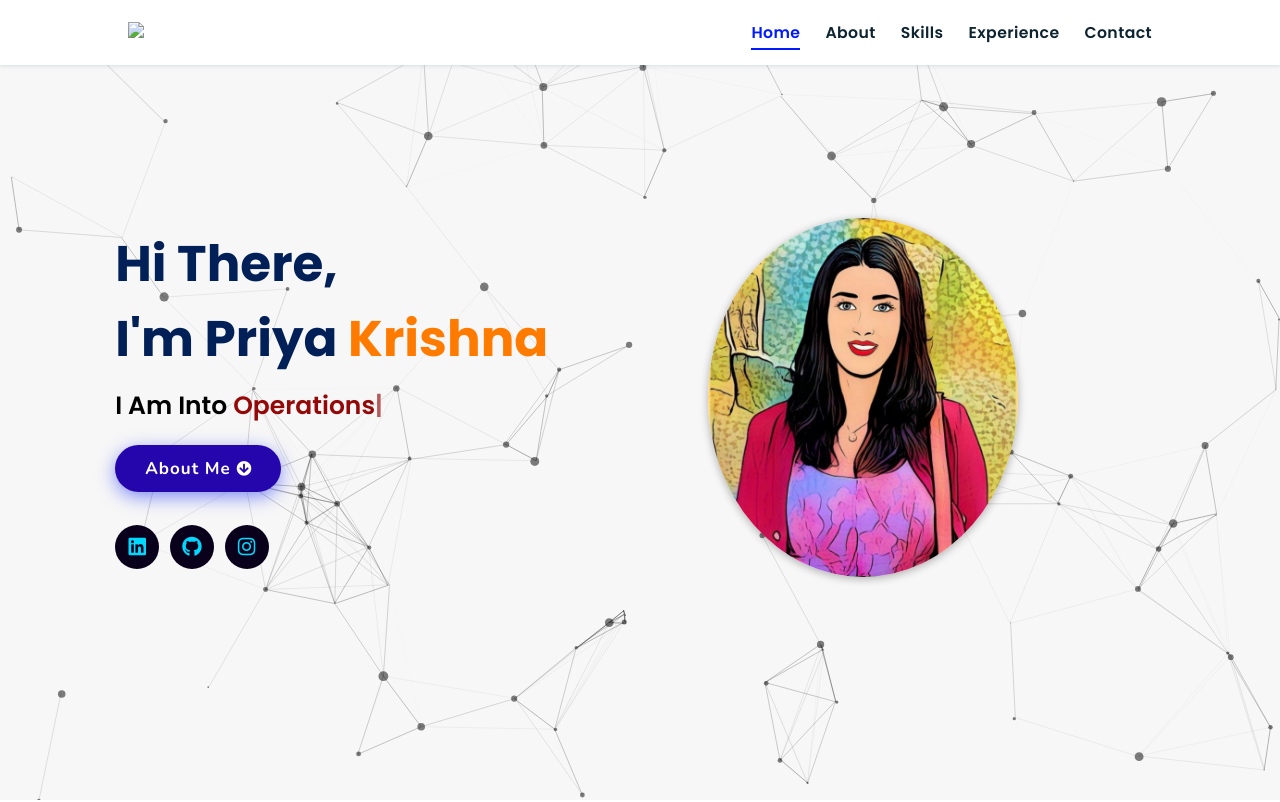
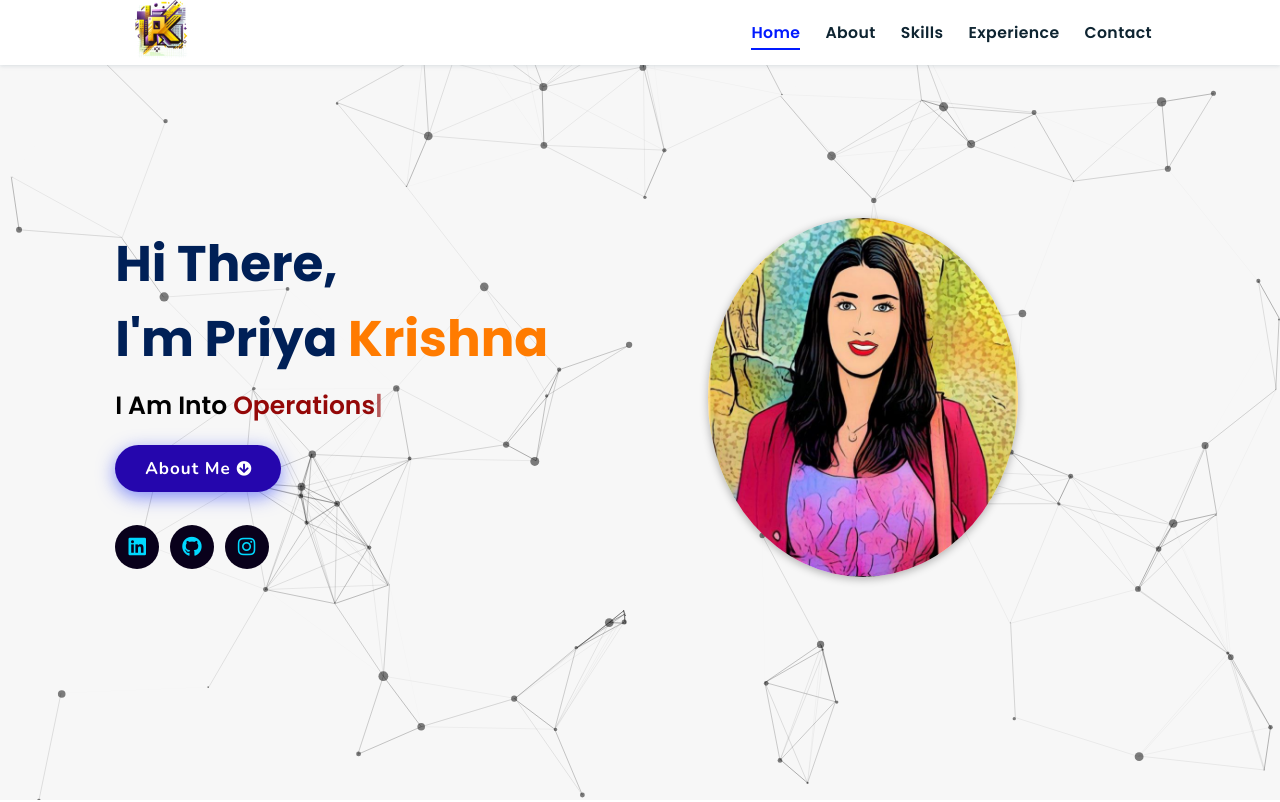
Before and after one commit to mspriyakk/priyakrishna, a plain HTML site: page index.html in a window 1280 px wide. Shown: the top 802 px of the page. Drawn offline with nearby package versions, Linux system fonts and the light colour scheme; the site is published under a folder, as on GitHub Pages, so addresses that start at the root find nothing.

Commit message:
update relative address path for logo, manifest

```diff
--- a/index.html
+++ b/index.html
@@ -14,7 +14,7 @@
     <link rel="apple-touch-icon" sizes="180x180" href="./assets/images/favicon/apple-touch-icon.png">
 <link rel="icon" type="image/png" sizes="32x32" href="./assets/images/favicon/favicon-32x32.png">
 <link rel="icon" type="image/png" sizes="16x16" href="./assets/images/favicon/favicon-16x16.png">
-<link rel="manifest" href="/site.webmanifest">
+<link rel="manifest" href="./assets/images/favicon/site.webmanifest">
     <title>Portfolio | Priya Krishna</title>
 </head>
 <body oncontextmenu="return false">
@@ -26,7 +26,7 @@
 
 <!-- navbar starts -->
 <header>
-  <a href="/" class="logo"><img src="/assets/images/logo.png"></a>
+  <a href="/" class="logo"><img src="./assets/images/logo.png"></a>
 
         <div id="menu" class="fas fa-bars"></div>
         <nav class="navbar">
```
